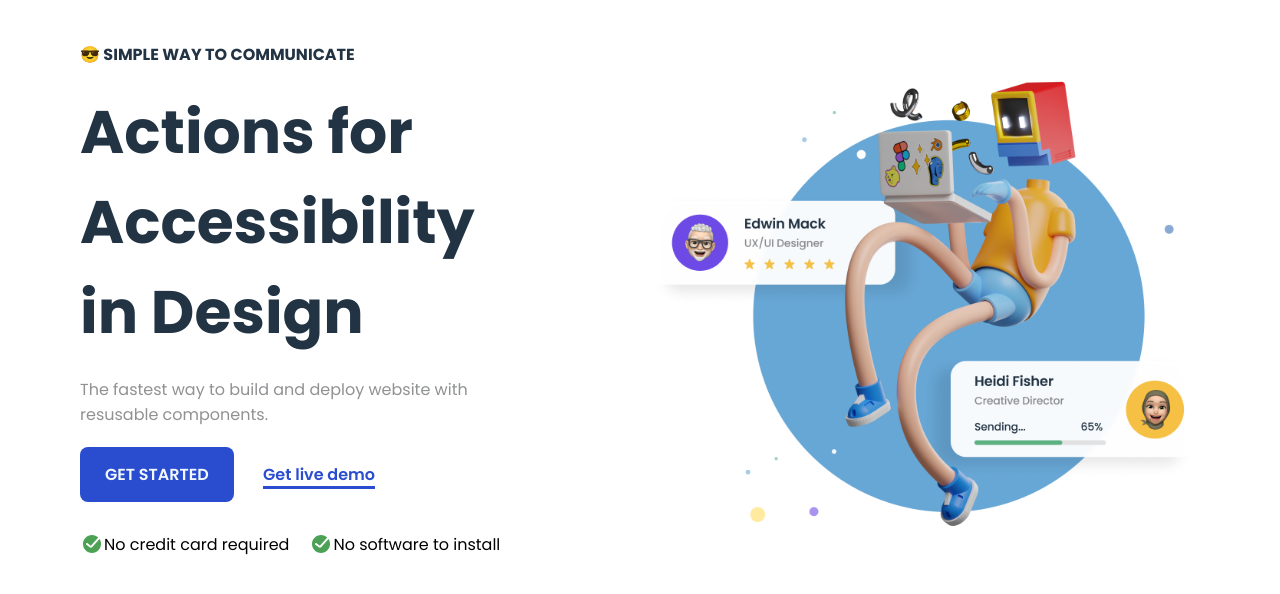
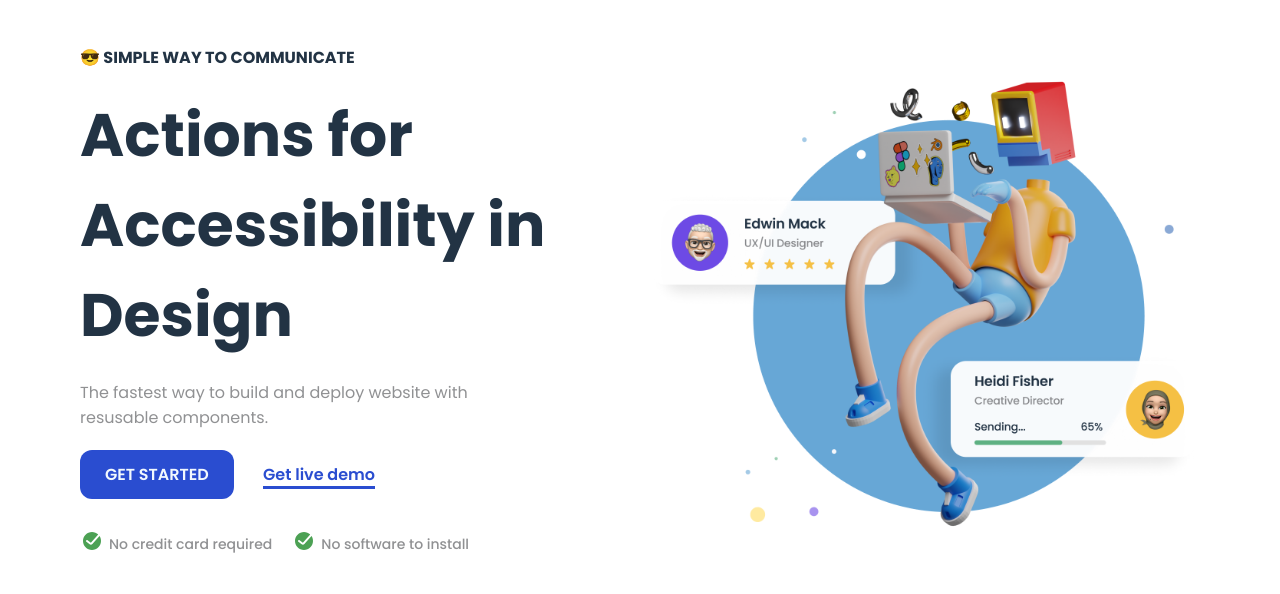
Before and after one commit to muinuddin-sm12/devChallenge-Simple-Homepage, a plain HTML site: page index.html in a window 1280 px wide. Shown: the part 84-678 px from the top of the page. Drawn offline with Linux system fonts and the light colour scheme.

```diff
--- a/Style/style.css
+++ b/Style/style.css
@@ -10,7 +10,7 @@ html,body {
 }
 header {
     width: 100%;
-    height: 100vh;
+    height: 80vh;
     background-color: #FFFFFF;
     padding: 30px 80px;
 }
@@ -62,6 +62,7 @@ nav li a {
 }
 .banner-img img {
     width: 100%;
+
 }
 .banner-content h4 {
     color: #223344;
@@ -79,13 +80,13 @@ nav li a {
 }
 .banner-content h1 {
     color: #223344;
-    width: 70%;
+    /* width: 70%; */
     font-size: 60px;
     margin-bottom: 20px;
 }
 .buttons button{
-    padding: 15px 25px;
-    border-radius: 8px;
+    padding: 12px 25px;
+    border-radius: 12px;
     font-weight: 600;
     font-size: 16px;
     text-transform: uppercase;
@@ -103,12 +104,22 @@ nav li a {
 }
 .done-ring {
     display: flex;
+    align-items: center;
     width: 100%;
 }
 .done-ring .left ul, .right ul{
     display: flex;
+    align-items: center;
     margin-right: 20px;
 }
 .done-ring .left ul li, .right ul li {
     list-style-type: none;
 }
+.left ul li p, .right ul li p {
+    font-size: 14px;
+    font-weight: 500;
+    color: #909193;
+}
+.left img, .right img {
+    margin-right: 5px;
+}
```
